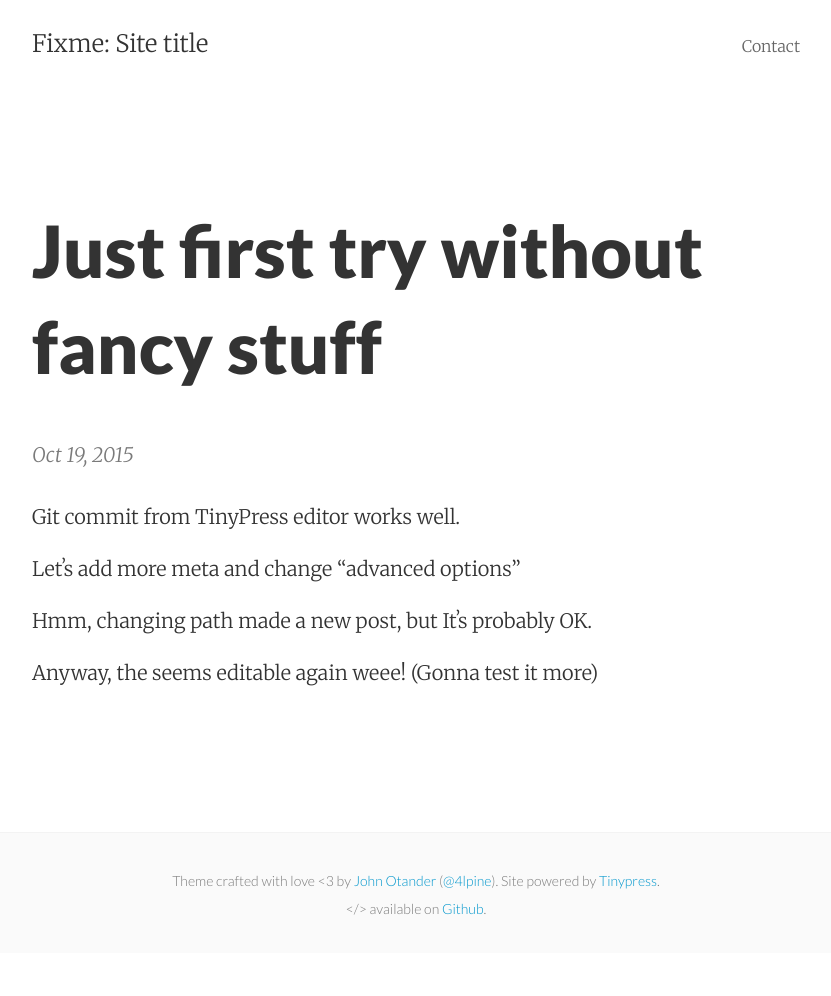
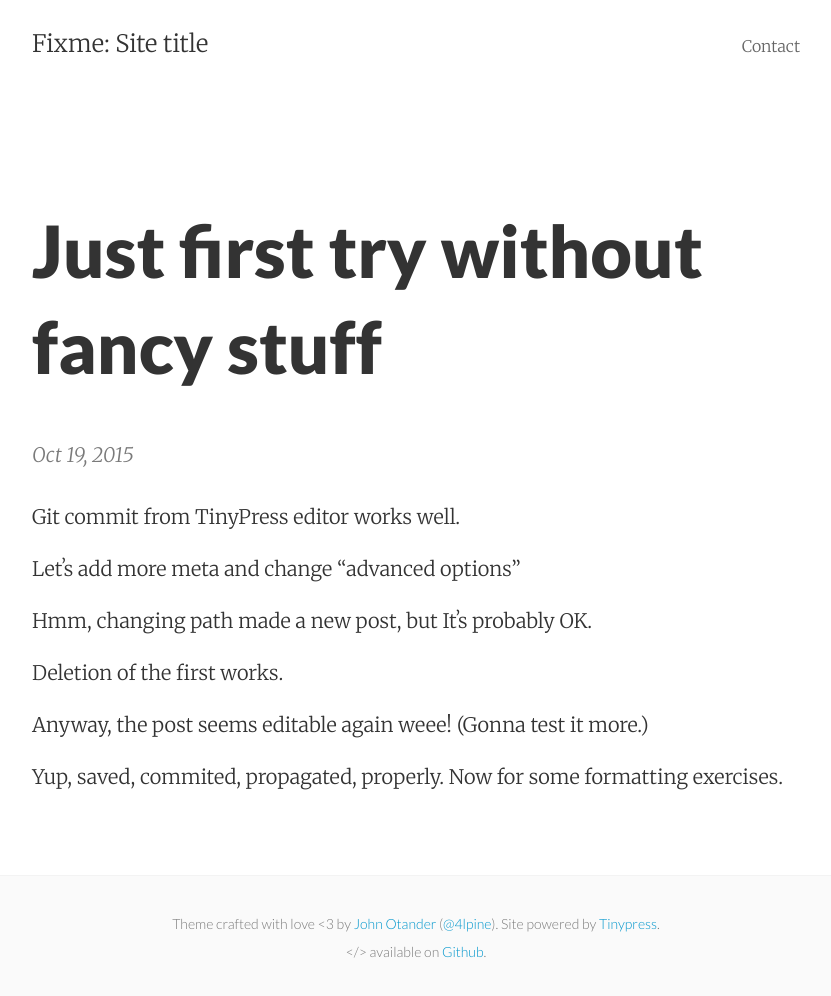
Before and after one commit to myfonj/myfonj.github.io, a Jekyll site: the page built from _posts/2015-10-19-test1.markdown, in a window 1280 px wide. Shown: the whole page, without its empty margins (224-1055 px from the left). Built offline with Jekyll 4.4.1, drawn with Linux system fonts in a browser that asks for light colours; before the commit the page ends 953 px from its top, so only the background shows below that.

Commit message:
Post update: Just first try without fancy stuff

```diff
--- a/_posts/2015-10-19-test1.markdown
+++ b/_posts/2015-10-19-test1.markdown
@@ -10,4 +10,8 @@ Letʼs add more meta and change "advanced options"
 
 Hmm, changing path made a new post, but Itʼs probably OK.
 
-Anyway, the seems editable again weee! (Gonna test it more)
+Deletion of the first works.
+
+Anyway, the post seems editable again weee! (Gonna test it more.)
+
+Yup, saved, commited, propagated, properly. Now for some formatting exercises.
```
